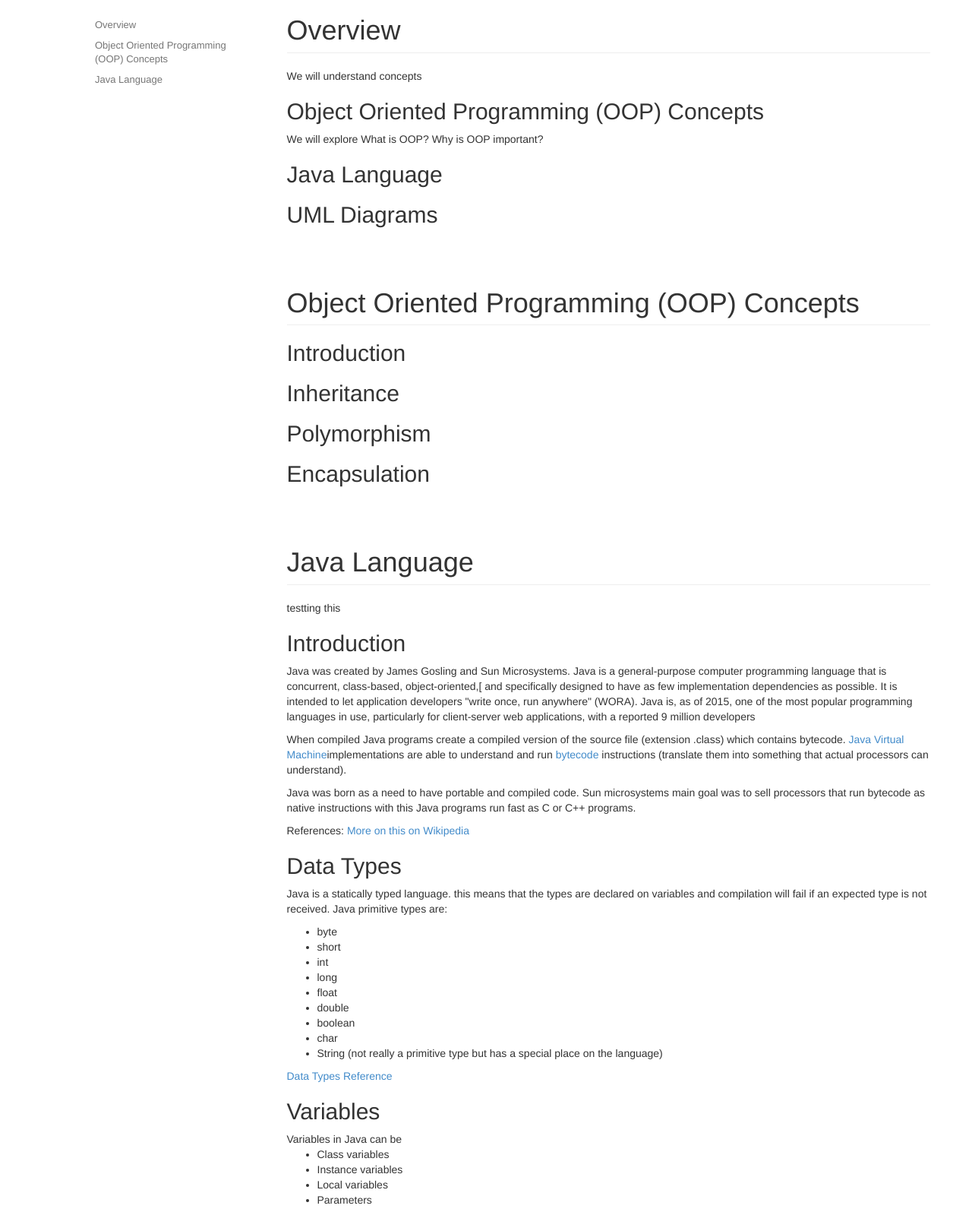
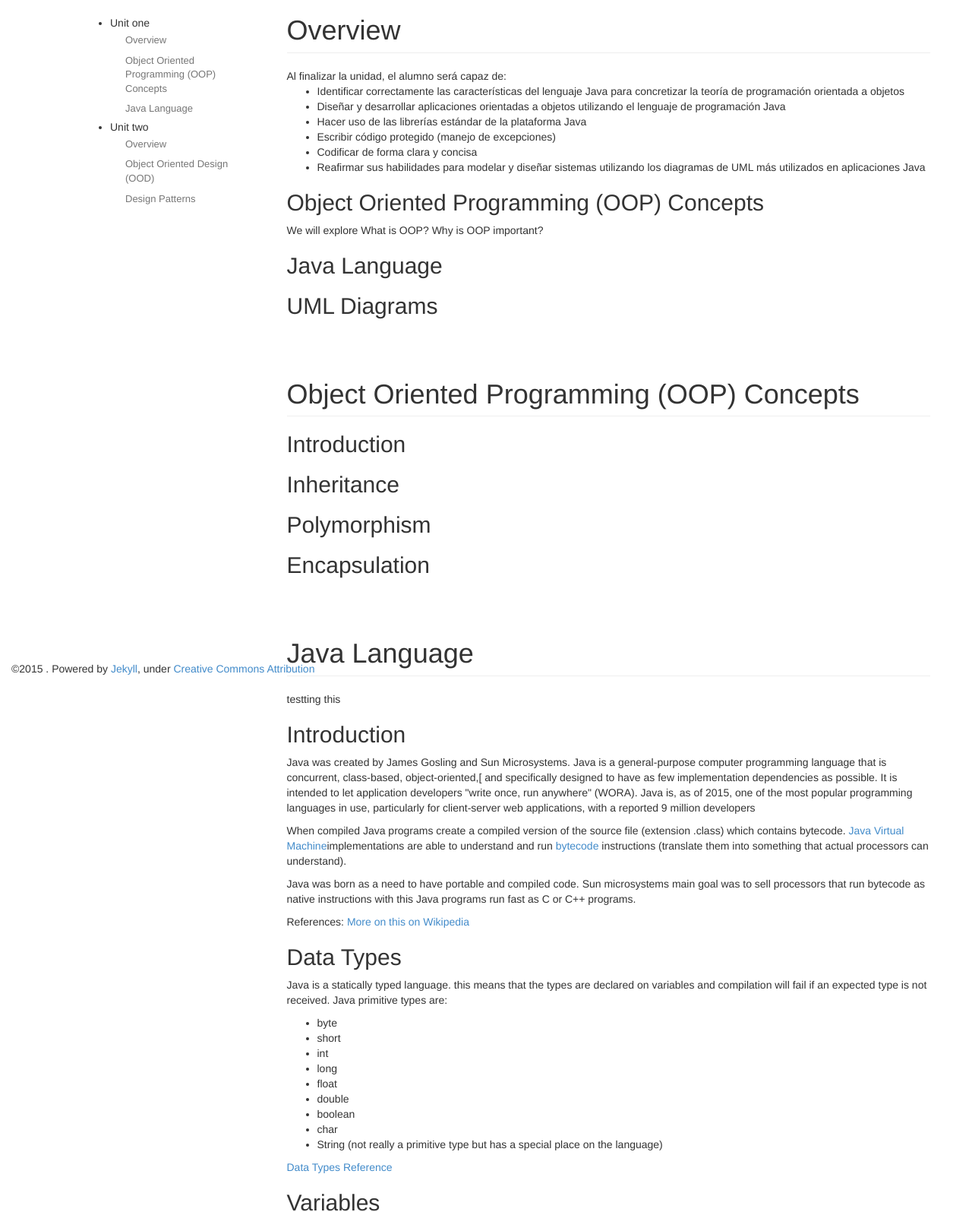
Before and after one commit to eliflores/dowa-java, a Jekyll site: the page built from unit_one.html, in a window 1280 px wide, cut to the strip 0-1595 px from the top of the page. Shown: the whole strip at 76% size. Built offline with Jekyll 4.4.1, drawn with Linux system fonts in a browser that asks for light colours.

Commit message:
added index for unit2

```diff
--- /dev/null
+++ b/_data/index.yml
@@ -0,0 +1,5 @@
+items:
+  - item:
+      name: About
+      id: about
+      text: About course
--- a/_data/unit_one/index.yml
+++ b/_data/unit_one/index.yml
@@ -2,7 +2,6 @@ items:
   - item:
       name: Overview
       id: overview
-      text: We will understand concepts
       items:
         - item:
             name: Object Oriented Programming (OOP) Concepts
--- /dev/null
+++ b/_data/unit_two/index.yml
@@ -0,0 +1,10 @@
+items:
+  - item:
+      name: Overview
+      id: overview
+  - item:
+      name: Object Oriented Design (OOD)
+      id: overview-ood
+  - item:
+      name: Design Patterns
+      id: design-patterns
--- a/_includes/footer.html
+++ b/_includes/footer.html
@@ -7,5 +7,3 @@
         </div>
     </div>
 </div>
-  </body>
-</html>
--- a/_includes/sidebar.html
+++ b/_includes/sidebar.html
@@ -1,21 +1,24 @@
 <div class="col-md-3" role="complementary">
     <nav class="bs-docs-sidebar hidden-print hidden-xs hidden-sm affix">
+        <ul>
+            <li> Unit one
         <ul class="nav bs-docs-sidenav">
             {% for items in site.data.unit_one.index.items %}
             <li class="">
                 <a href="#{{items.item.id}}">{{items.item.name}}</a>
-
-                <ul class="nav">
-
-                     {% for nested_item in items.item.items %}
-
-                    <li class="">
-                        <a href="#{{nested_item.item.id}}">{{nested_item.item.name}}</a>
-                    </li>
-                    {% endfor %}
-                </ul>
             </li>
             {% endfor %}
         </ul>
+</li>
+<li> Unit two
+        <ul class="nav bs-docs-sidenav">
+            {% for items in site.data.unit_two.index.items %}
+            <li class="">
+                <a href="#{{items.item.id}}">{{items.item.name}}</a>
+            </li>
+            {% endfor %}
+        </ul>
+    </li>
+         </ul>
     </nav>
 </div>
--- a/_includes/unit_one/overview.html
+++ b/_includes/unit_one/overview.html
@@ -0,0 +1,22 @@
+Al finalizar la unidad, el alumno será capaz de:
+<ul>
+<li>
+	Identificar correctamente las características del lenguaje Java para concretizar la teoría de programación orientada a objetos
+</li>
+
+<li>
+	Diseñar y desarrollar aplicaciones orientadas a objetos utilizando el lenguaje de programación Java
+</li>
+<li>
+Hacer uso de las librerías estándar de la plataforma Java
+</li>
+<li>
+Escribir código protegido (manejo de excepciones)
+</li>
+<li>
+Codificar de forma clara y concisa
+</li>
+<li>
+Reafirmar sus habilidades para modelar y diseñar sistemas utilizando los diagramas de UML más utilizados en aplicaciones Java
+</li>
+</ul>
--- a/css/index.css
+++ b/css/index.css
@@ -1427,3 +1427,8 @@ h1[id] {
 .css .o+.nt {
     color: #999
 }
+.footer {
+    position: fixed;
+    bottom: 0;
+    width: 100%;
+}
```
Also changed, not shown: _includes/about.html (added, +7 -0 lines), _includes/main-sidebar.html (added, +21 -0 lines).
